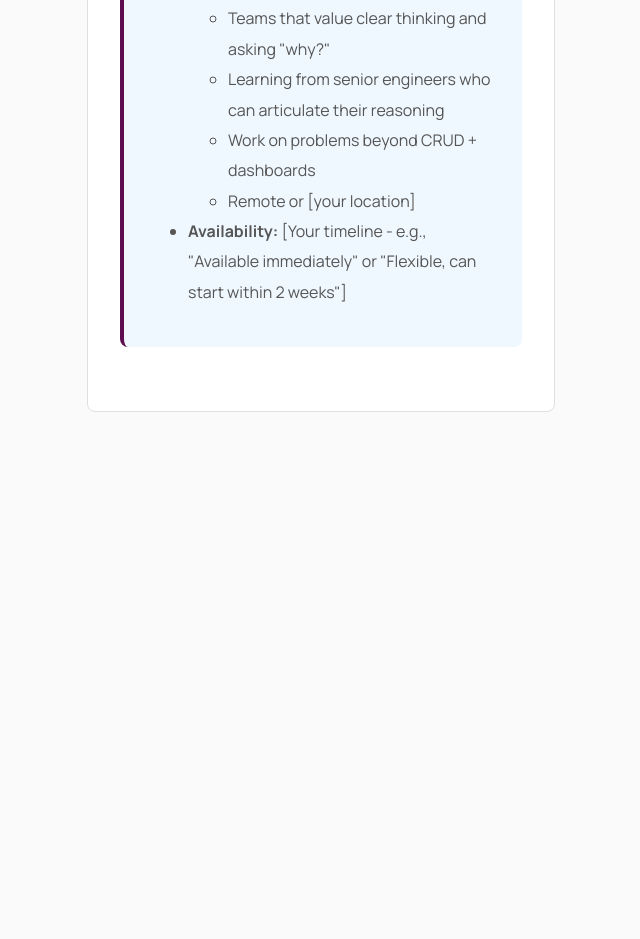
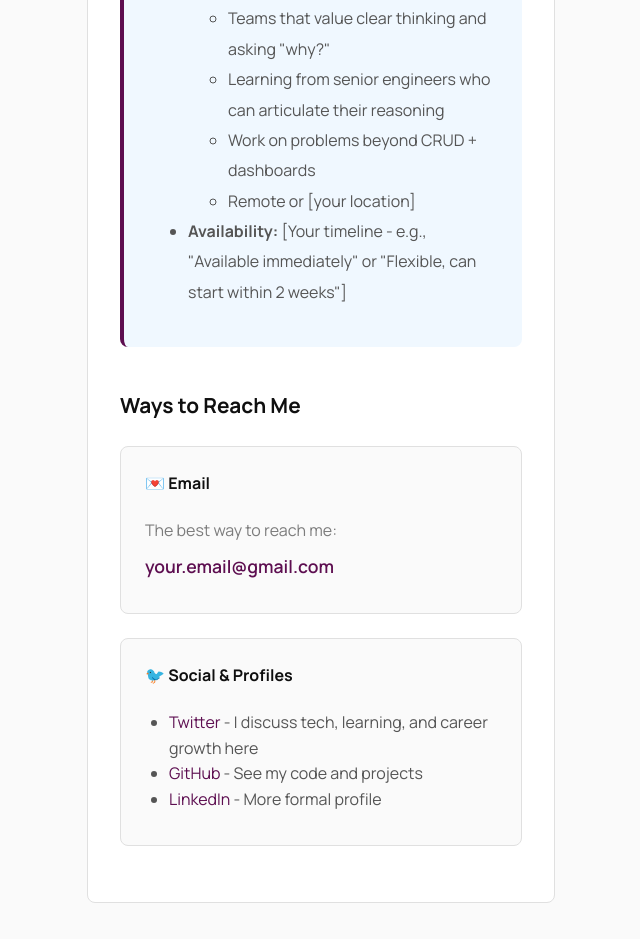
Before and after one commit to SheillaO/DevRoadmap, a website: page contact.html in a window 1280 px wide. Shown: the part 737-1676 px from the top of the page, without its empty margins (153-793 px from the left). Before the commit the page ends 1229 px from the top, so only its background shows below. Drawn offline with Linux system fonts and the light colour scheme; files that its build step writes are made by us from their sources.

Commit message:
Update contact.html

```diff
--- a/contact.html
+++ b/contact.html
@@ -51,3 +51,26 @@ Contact · HTML
                         2 weeks"]</li>
                 </ul>
             </div>
+
+    <!-- Quick Contact Options -->
+    <h3 style="font-size: 1.3rem; margin-top: 2em; color: #0F0F0F;">Ways to Reach Me</h3>
+    <div style="display: grid; gap: 1.5em; margin: 1.5em 0;">
+
+        <div style="padding: 1.5em; background: #fafafa; border-radius: 0.5em; border: 1px solid #e0e0e0;">
+            <h4 style="margin-top: 0; color: #0F0F0F;">💌 Email</h4>
+            <p style="margin: 0.5em 0 0;">The best way to reach me:</p>
+            <p style="margin: 0.5em 0; font-size: 1.1rem;"><a href="mailto:your.email@gmail.com"
+                    style="color: #5D0E50; font-weight: 600; text-decoration: none;">your.email@gmail.com</a></p>
+        </div>
+
+        <div style="padding: 1.5em; background: #fafafa; border-radius: 0.5em; border: 1px solid #e0e0e0;">
+            <h4 style="margin-top: 0; color: #0F0F0F;">🐦 Social & Profiles</h4>
+            <ul style="margin: 0.5em 0; padding-left: 1.5em; color: #555;">
+                <li><a href="https://twitter.com/yourhandle" style="color: #5D0E50;">Twitter</a> - I discuss tech, learning,
+                    and career growth here</li>
+                <li><a href="https://github.com/yourhandle" style="color: #5D0E50;">GitHub</a> - See my code and projects
+                </li>
+                <li><a href="https://linkedin.com/in/yourprofile" style="color: #5D0E50;">LinkedIn</a> - More formal profile
+                </li>
+            </ul>
+        </div>
```
